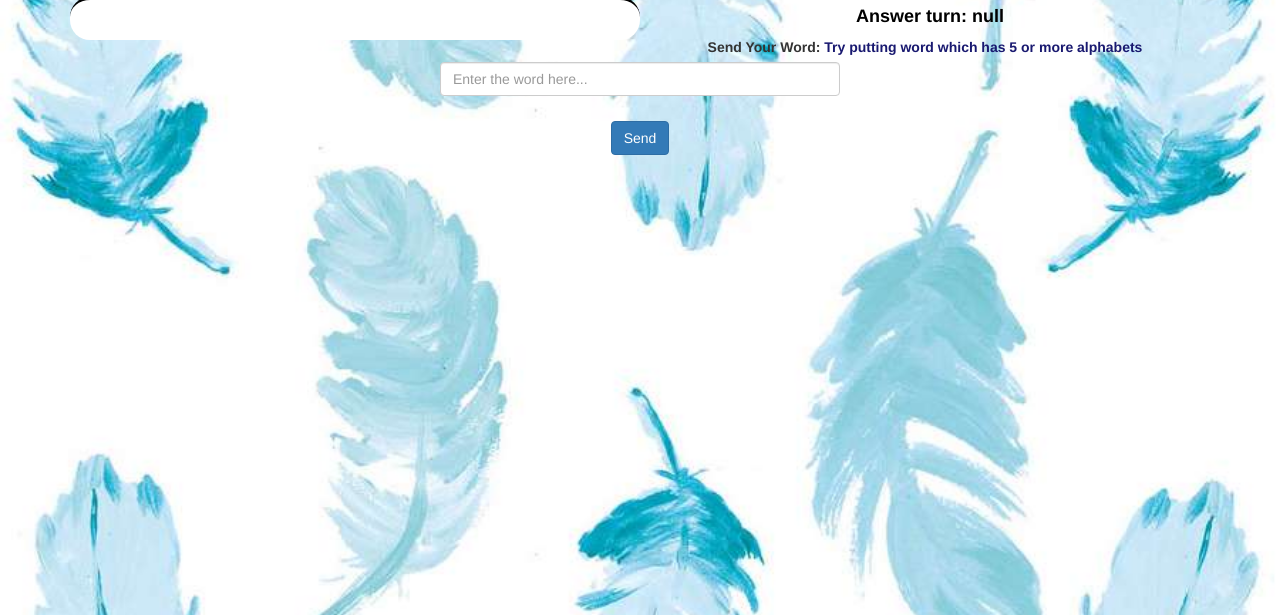
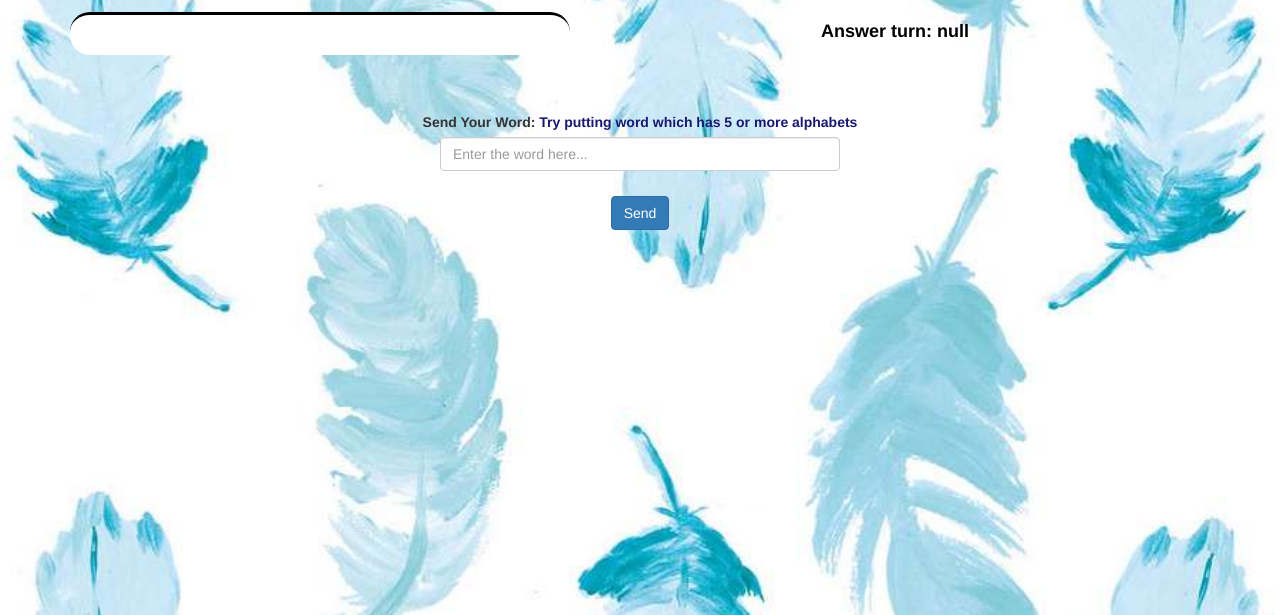
Before and after one commit to kritika-r/Word-Guess, a plain HTML site: page game_page.html in a window 1280 px wide. Shown: the part 185-800 px from the top of the page. Drawn offline with nearby package versions, Linux system fonts and the light colour scheme.

Commit message:
login-send-function-design-done

```diff
--- a/style.css
+++ b/style.css
@@ -24,6 +24,7 @@ h4{
     margin-left: 10px;
     font-weight:bold;
     color: black;
+    margin-bottom: 15px;
 }
 #output{
     background-color: white;
@@ -31,8 +32,13 @@ h4{
     border-top-width: 3px;
     border-color: black;
     border-top-style: solid;
+    width: 500px;
+    margin-bottom: 30px;
 }
 button{
     margin-top: 5px;
     margin-bottom: 5px;
 }
+#player_answer{
+    margin-bottom: 70px;
+}
```
